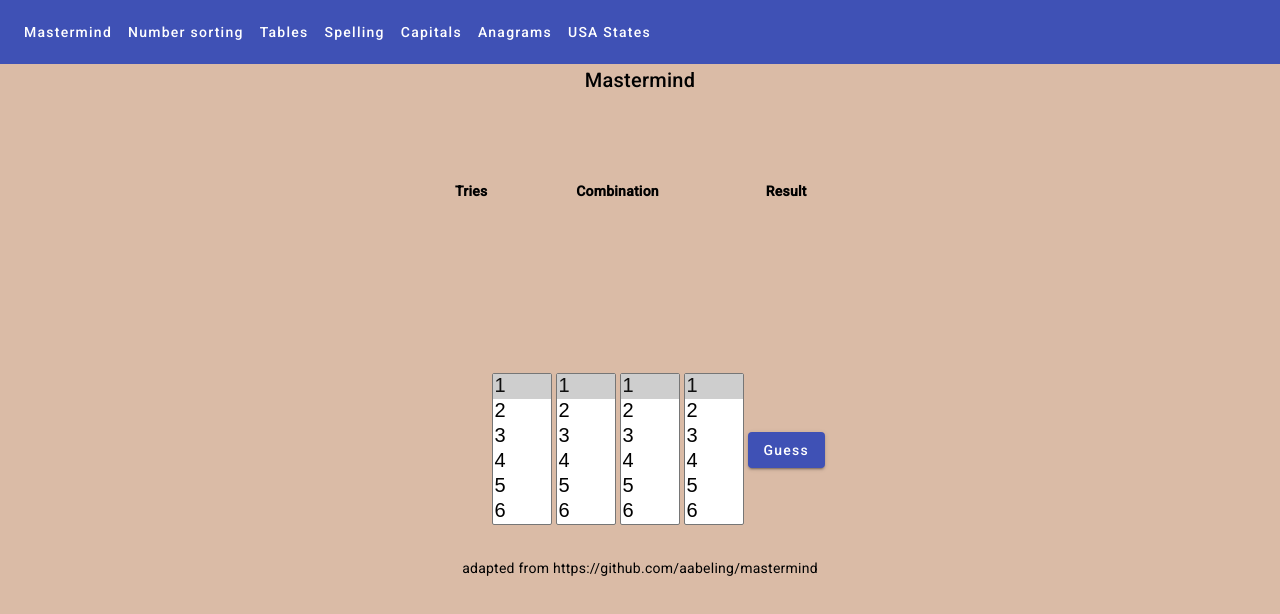
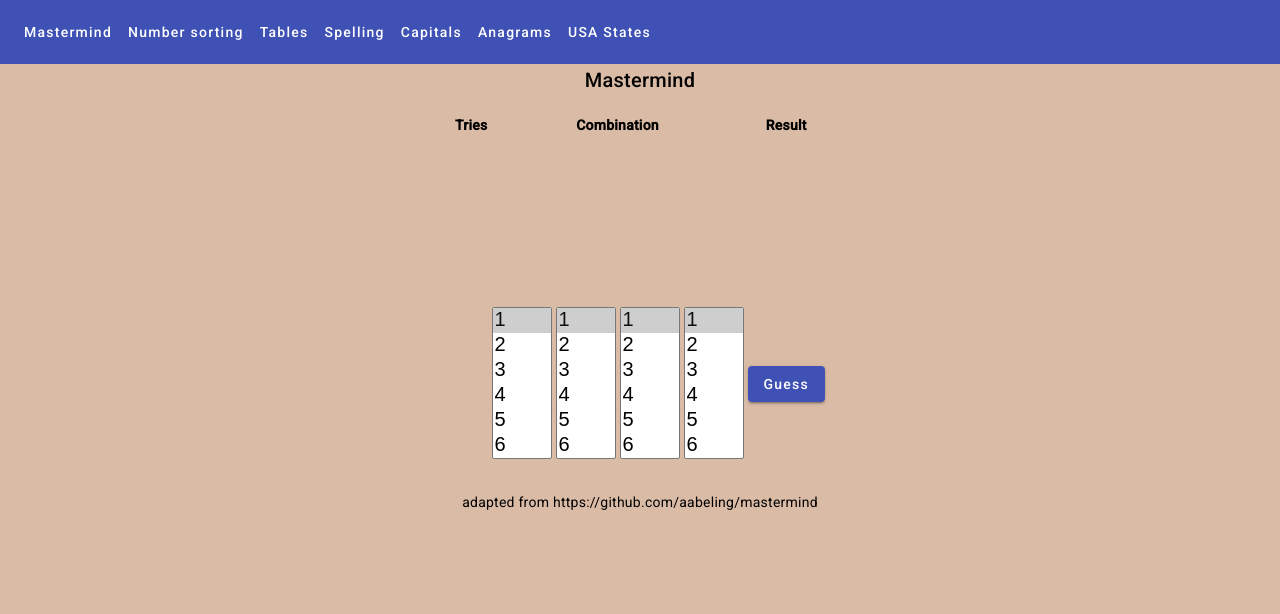
Before and after one commit to kenscoles/sample, an Angular app: page /mastermind in a window 1280 px wide. Shown: the top 614 px of the page. Built offline with nearby package versions, Linux system fonts and the light colour scheme.

Commit message:
display again

```diff
--- a/src/app/mastermind/mastermind.component.html
+++ b/src/app/mastermind/mastermind.component.html
@@ -1,29 +1,11 @@
-<!-- * * * * * * * * * * * * * * * * * * * * * * * * * * * * * * * -->
-<!-- * * * * * * * * * * * The content below * * * * * * * * * * * -->
-<!-- * * * * * * * * * * is only a placeholder * * * * * * * * * * -->
-<!-- * * * * * * * * * * and can be replaced. * * * * * * * * * * * -->
-<!-- * * * * * * * * * * * * * * * * * * * * * * * * * * * * * * * -->
-<!-- * * * * * * * * * Delete the template below * * * * * * * * * * -->
-<!-- * * * * * * * to get started with your project! * * * * * * * * -->
-<!-- * * * * * * * * * * * * * * * * * * * * * * * * * * * * * * * -->
 
 <style>
-
-
-
-
-
     .content {
       display: flex;
-      margin: 82px auto 32px;
-      padding: 0 16px;
-      max-width: 960px;
+
       flex-direction: column;
       align-items: center;
     }
-
-
-
 
     footer {
       margin-top: 8px;
@@ -36,7 +18,6 @@
       display: flex;
       align-items: center;
     }
-
 
   </style>
 
```
